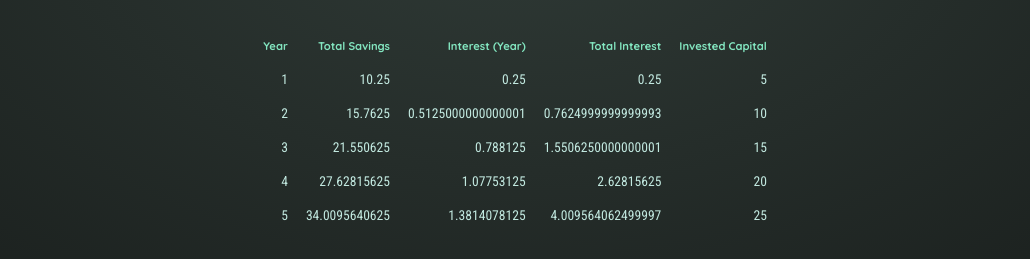
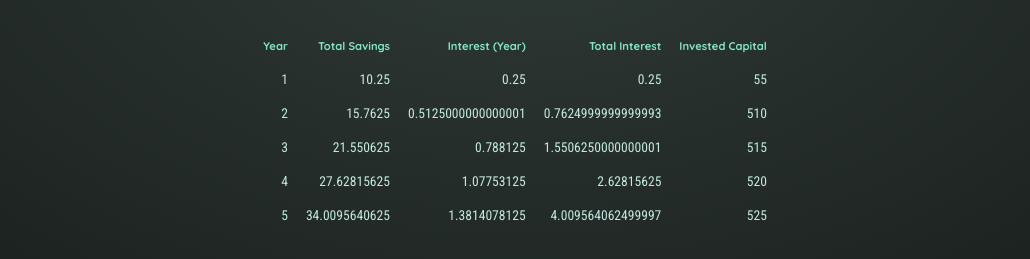
Before and after one commit to LyuboslavL/React-Udemy-Course, a React (Create React App) app in the folder InvestmentCalculator/: page / in a window 1280 px wide. Both pictures are taken after typing "5", "5", "5", "5" into the empty fields and a click on the button "Calculate". Shown: the part 509-768 px from the top of the page, without its empty margins (125-1155 px from the left). Built offline with nearby package versions, Linux system fonts and the light colour scheme.

Commit message:
Fixing calculations
Final touches on the calculation

```diff
--- a/InvestmentCalculator/src/components/InvestmentListResults/InvestmentListResults.js
+++ b/InvestmentCalculator/src/components/InvestmentListResults/InvestmentListResults.js
@@ -21,7 +21,7 @@ export default function InvestmentListResults(props) {
             <td>{yearData.savingsEndOfYear}</td>
             <td>{yearData.yearlyInterest}</td>
             <td>{yearData.savingsEndOfYear - props.initialInvestment - yearData.yearlyContribution * yearData.year}</td>
-            <td>{yearData.yearlyContribution * yearData.year}</td>
+            <td>{props.initialInvestment + yearData.yearlyContribution * yearData.year}</td>
           </tr>
         ))}
       </tbody>
```
